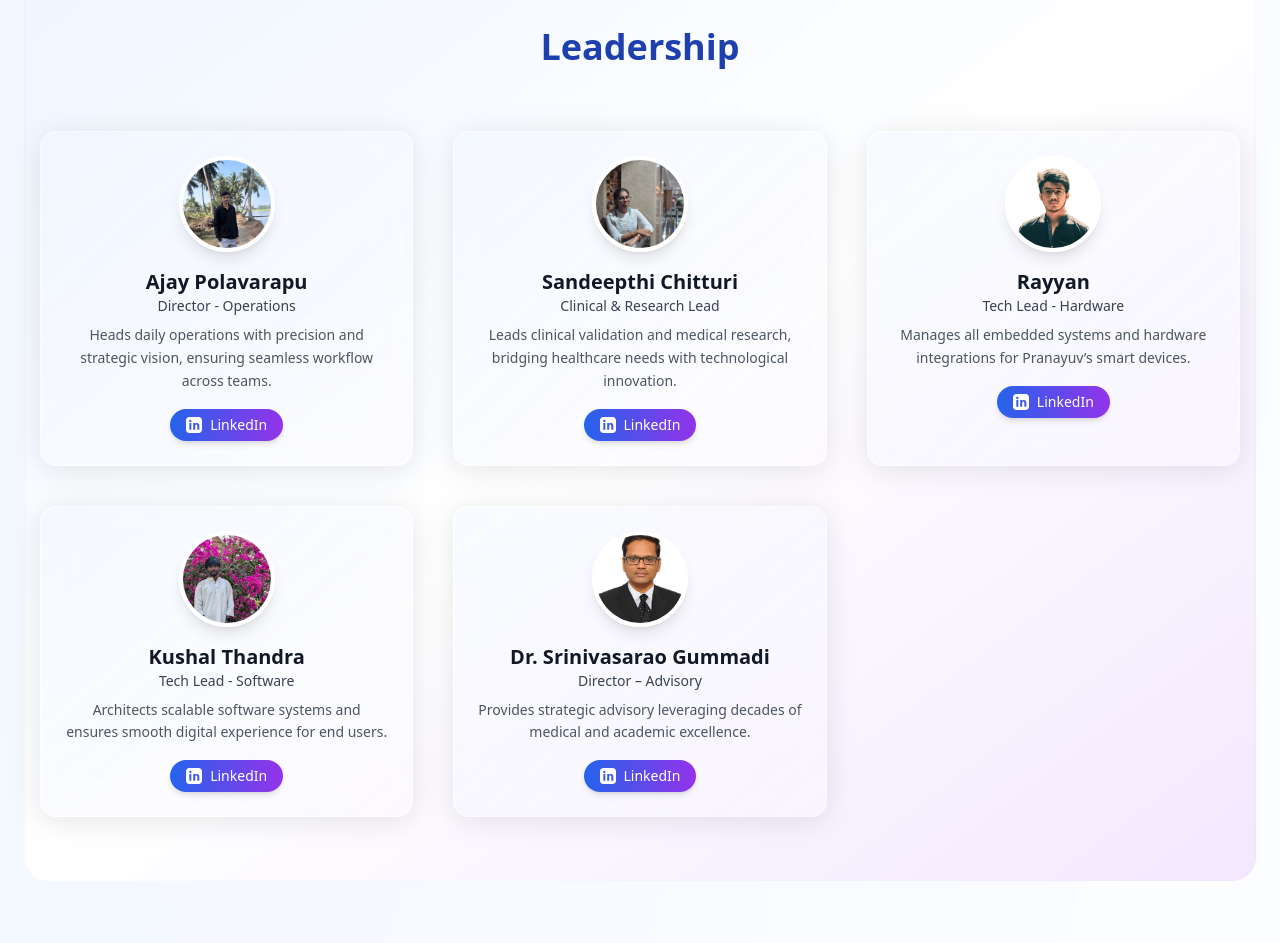
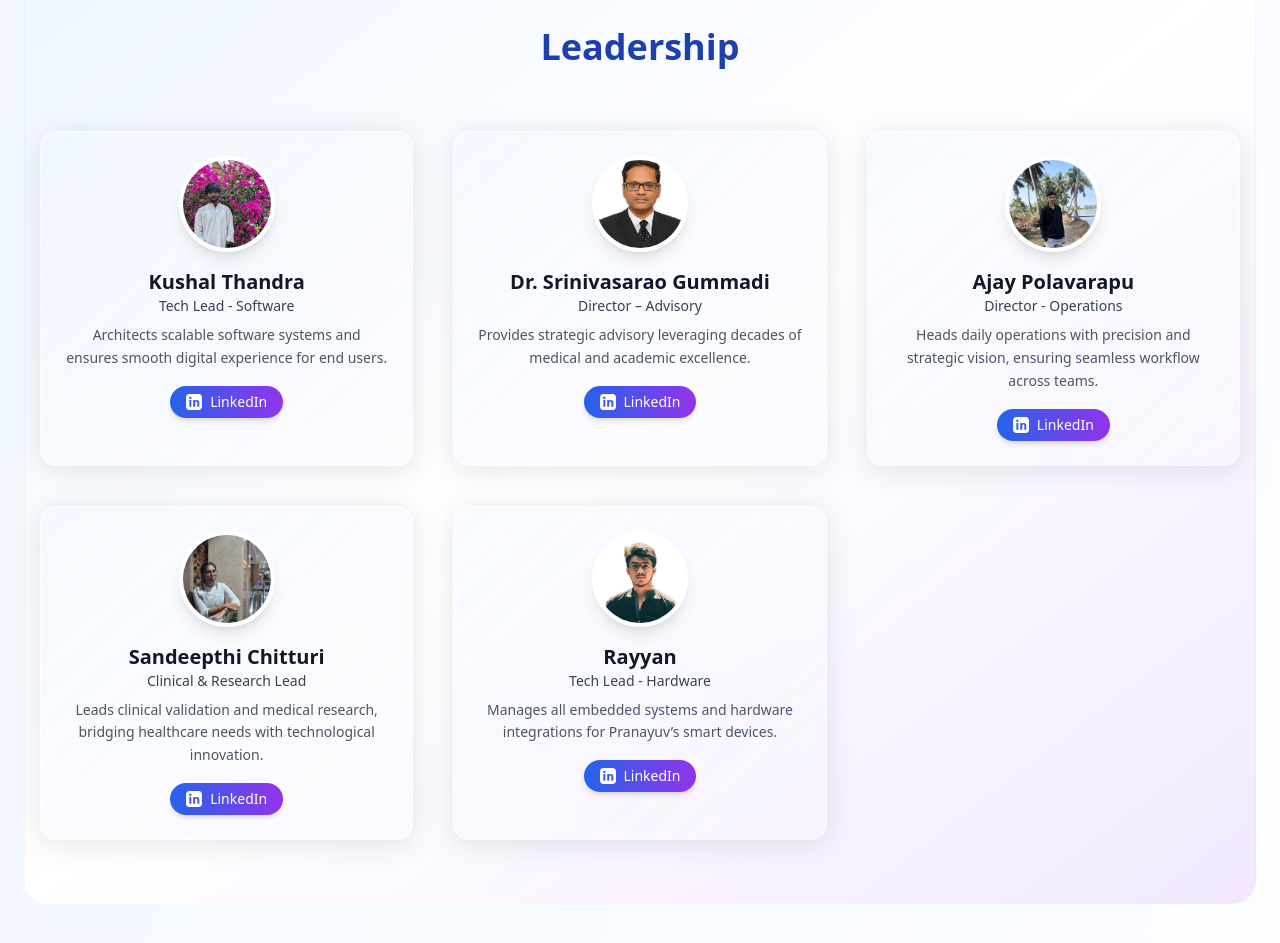
Before and after one commit to kushalthandra/pranayuv, a Next.js app in the folder nextjs-pranauyvwebsite/: page /pagescomponents/about in a window 1280 px wide. Shown: the part 1920-2863 px from the top of the page. Built offline with nearby package versions, Linux system fonts and the light colour scheme.

Commit message:
changes made

```diff
--- a/nextjs-pranauyvwebsite/package.json
+++ b/nextjs-pranauyvwebsite/package.json
@@ -14,7 +14,7 @@
     "eslint": "8.28.0",
     "eslint-config-next": "13.0.5",
     "framer-motion": "^12.5.0",
-    "next": "13.0.5",
+    "next": "^15.3.1",
     "react": "18.2.0",
     "react-dom": "18.2.0",
     "react-draggable": "^4.4.6",
--- a/nextjs-pranauyvwebsite/pages/pagescomponents/about.js
+++ b/nextjs-pranauyvwebsite/pages/pagescomponents/about.js
@@ -116,6 +116,18 @@ export default function About() {
   <div className="grid grid-cols-1 sm:grid-cols-2 lg:grid-cols-3 gap-10">
     {[
       {
+        name: "Kushal Thandra",
+        role: "Tech Lead - Software",
+        linkedin: "https://linkedin.com/in/kushal-thandra-ab2465189",
+        img: "/kushal.png"
+      },
+      {
+        name: "Dr. Srinivasarao Gummadi",
+        role: "Director – Advisory",
+        linkedin: "https://linkedin.com/in/dr-srinivasa-rao-gummadi-542a0771",
+        img: "/srinivas.png"
+      },
+      {
         name: "Ajay Polavarapu",
         role: "Director - Operations",
         linkedin: "https://linkedin.com/in/ajay-polavarapu-04a293255",
@@ -132,18 +144,6 @@ export default function About() {
         role: "Tech Lead - Hardware",
         linkedin: "https://linkedin.com",
         img: "/rayyan.png"
-      },
-      {
-        name: "Kushal Thandra",
-        role: "Tech Lead - Software",
-        linkedin: "https://linkedin.com/in/kushal-thandra-ab2465189",
-        img: "/kushal.png"
-      },
-      {
-        name: "Dr. Srinivasarao Gummadi",
-        role: "Director – Advisory",
-        linkedin: "https://linkedin.com/in/dr-srinivasa-rao-gummadi-542a0771",
-        img: "/srinivas.png"
       }
     ].map((p, i) => (
       <motion.div
```
Also changed, not shown: 1 other file (tests, documents, lock files or other folders).
